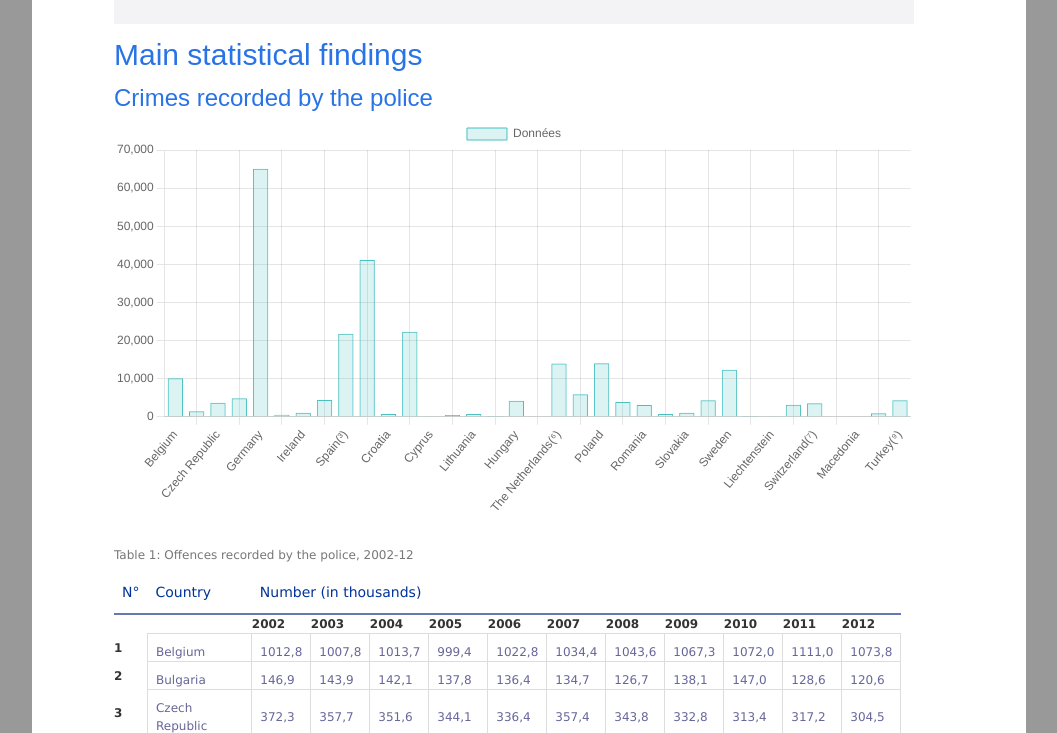
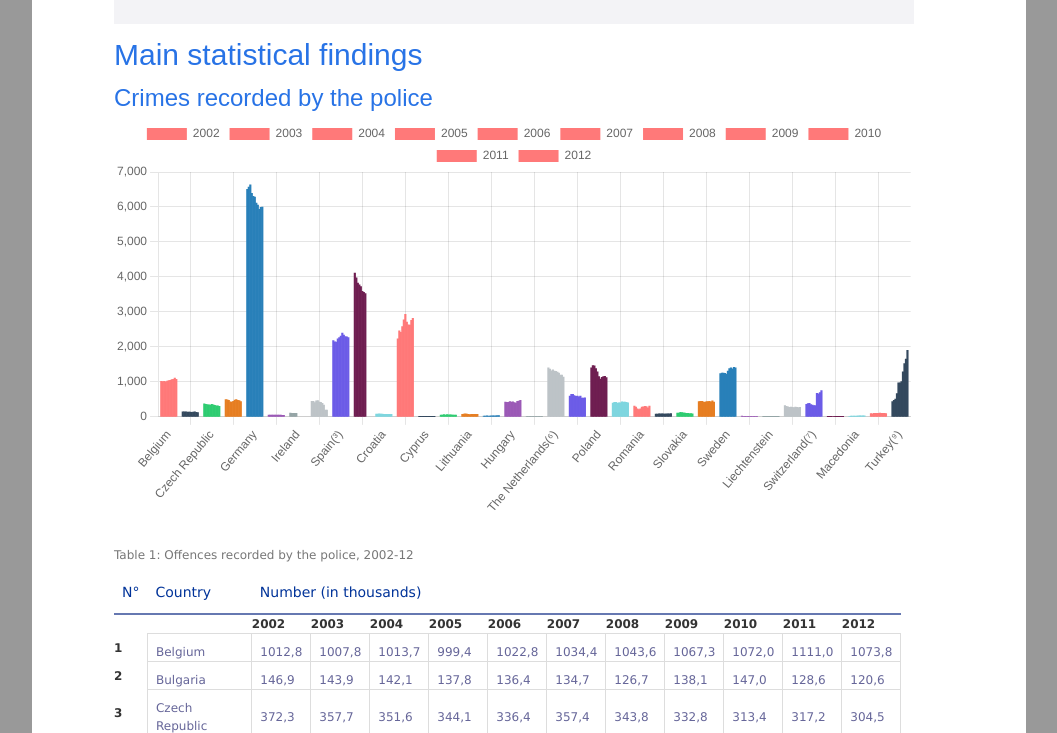
Before and after one commit to JustinDR96/js-datavisualisation-challenge, a plain HTML site: page index.html in a window 1280 px wide. Shown: the part 997-1730 px from the top of the page, without its empty margins (111-1168 px from the left). Drawn offline with nearby package versions, Linux system fonts and the light colour scheme; a web font is replaced by a local one.

Commit message:
add first chart

```diff
--- a/index.html
+++ b/index.html
@@ -2063,7 +2063,7 @@
     <!--END PAGE-->
   </div>
 
-<script src="script.js"></script>
+<script type="module" src="script.js"></script>
 </body>
 
 </html>
--- a/script.js
+++ b/script.js
@@ -1,90 +1,61 @@
 // Créez l'élément <canvas>
-var canvas = document.createElement("canvas");
+let canvas = document.createElement("canvas");
 
 // Configurez ses attributs
 canvas.id = "myChart"; // ID du canvas
 canvas.width = 400; // Largeur du canvas
 canvas.height = 200; // Hauteur du canvas
 
-// Sélectionnez la table avec l'ID "table2"
-var table = document.getElementById("table1");
-
-// Insérez le canvas juste après la table
+let table = document.getElementById("table1");
 table.parentNode.insertBefore(canvas, table);
 
-var table = document.getElementById("table1");
-var labels = [];
-var data = [];
+let years = [];
+let countries = [];
+let cells = [];
 
-for (var i = 2; i < table.rows.length; i++) {
-  var row = table.rows[i];
-  labels.push(row.cells[1].textContent);
-  data.push(parseFloat(row.cells[2].textContent.replace(",", ""))); // Convertir les nombres en virgule en nombres décimaux
+const headerRow = table.rows[1];
+for (let j = 2; j < headerRow.cells.length; j++) {
+  years.push(headerRow.cells[j].textContent);
 }
 
+for (let i = 2; i < table.rows.length; i++) {
+  const row = table.rows[i];
+  countries.push(row.cells[1].textContent);
+
+  const rowData = [];
+  for (let j = 2; j < row.cells.length; j++) {
+    rowData.push(parseFloat(row.cells[j].textContent.replace(",", ".")));
+  }
+  cells.push(rowData);
+}
+
+const tableData = { years, countries, cells };
 // Créer un graphique à l'aide de Chart.js
-var ctx = document.getElementById("myChart").getContext("2d");
+let ctx = canvas.getContext("2d");
 
-var chart = new Chart(ctx, {
+new Chart(ctx, {
   type: "bar", // Choisir le type de graphique (bar, line, etc.)
   data: {
-    labels: labels, // Les étiquettes de l'axe des X
-    datasets: [
-      {
-        label: "Données",
-        data: data, // Les données à afficher sur le graphique
-        backgroundColor: "rgba(75, 192, 192, 0.2)", // Couleur de remplissage des barres
-        borderColor: "rgba(75, 192, 192, 1)", // Couleur de la bordure des barres
-        borderWidth: 1, // Largeur de la bordure des barres
-      },
-    ],
-  },
-  options: {
-    // Autres options de personnalisation du graphique
+    labels: tableData.countries, // Les étiquettes de l'axe des X
+    datasets: tableData.years.map((year, index) => ({
+      label: year,
+      data: tableData.cells.map((row) => row[index]),
+      backgroundColor: [
+        "#ff7979",
+        "#34495e",
+        "#2ecc71",
+        "#e67e22",
+        "#2980b9",
+        "#9b59b6",
+        "#95a5a6",
+        "#bdc3c7",
+        "#6c5ce7",
+        "#6F1E51",
+        "#7ed6df",
+      ],
+      borderColor: "rgba(75, 192, 192, 1)",
+      borderWith: 1,
+      barThickness: 1.5,
+    })),
   },
 });
-
-var canvas = document.createElement("canvas");
-
-// Configurez ses attributs
-canvas.id = "myChart2"; // ID du canvas
-canvas.width = 400; // Largeur du canvas
-canvas.height = 200; // Hauteur du canvas
-
-// Sélectionnez la table avec l'ID "table2"
-var table = document.getElementById("table2");
-
-// Insérez le canvas juste après la table
-table.parentNode.insertBefore(canvas, table);
-
-var table = document.getElementById("table2");
-var labels = [];
-var data = [];
-
-for (var i = 2; i < table.rows.length; i++) {
-  var row = table.rows[i];
-  labels.push(row.cells[1].textContent);
-  data.push(parseFloat(row.cells[2].textContent.replace(",", ""))); // Convertir les nombres en virgule en nombres décimaux
-}
-
-// Créer un graphique à l'aide de Chart.js
-var ctx = document.getElementById("myChart2").getContext("2d");
-
-var chart = new Chart(ctx, {
-  type: "bar", // Choisir le type de graphique (bar, line, etc.)
-  data: {
-    labels: labels, // Les étiquettes de l'axe des X
-    datasets: [
-      {
-        label: "Données",
-        data: data, // Les données à afficher sur le graphique
-        backgroundColor: "rgba(75, 192, 192, 0.2)", // Couleur de remplissage des barres
-        borderColor: "rgba(75, 192, 192, 1)", // Couleur de la bordure des barres
-        borderWidth: 1, // Largeur de la bordure des barres
-      },
-    ],
-  },
-  options: {
-    // Autres options de personnalisation du graphique
-  },
-});
```
